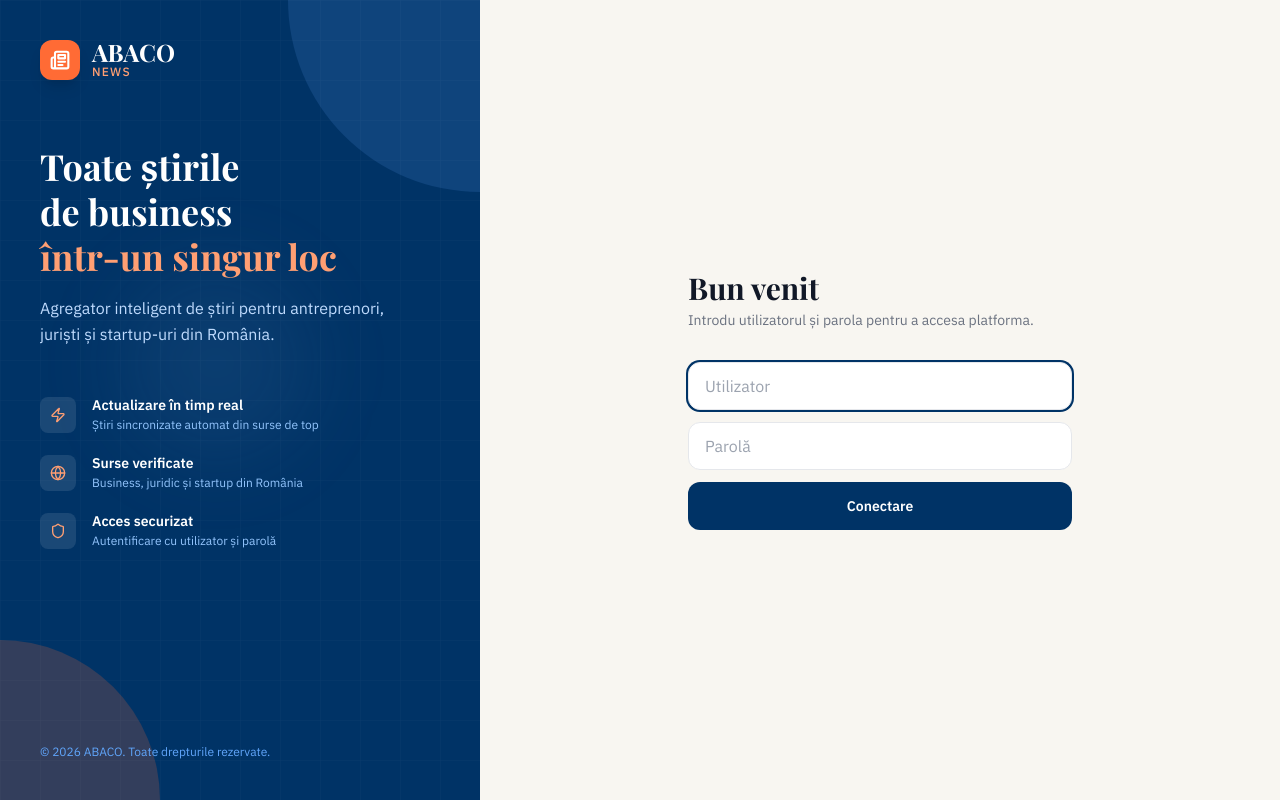
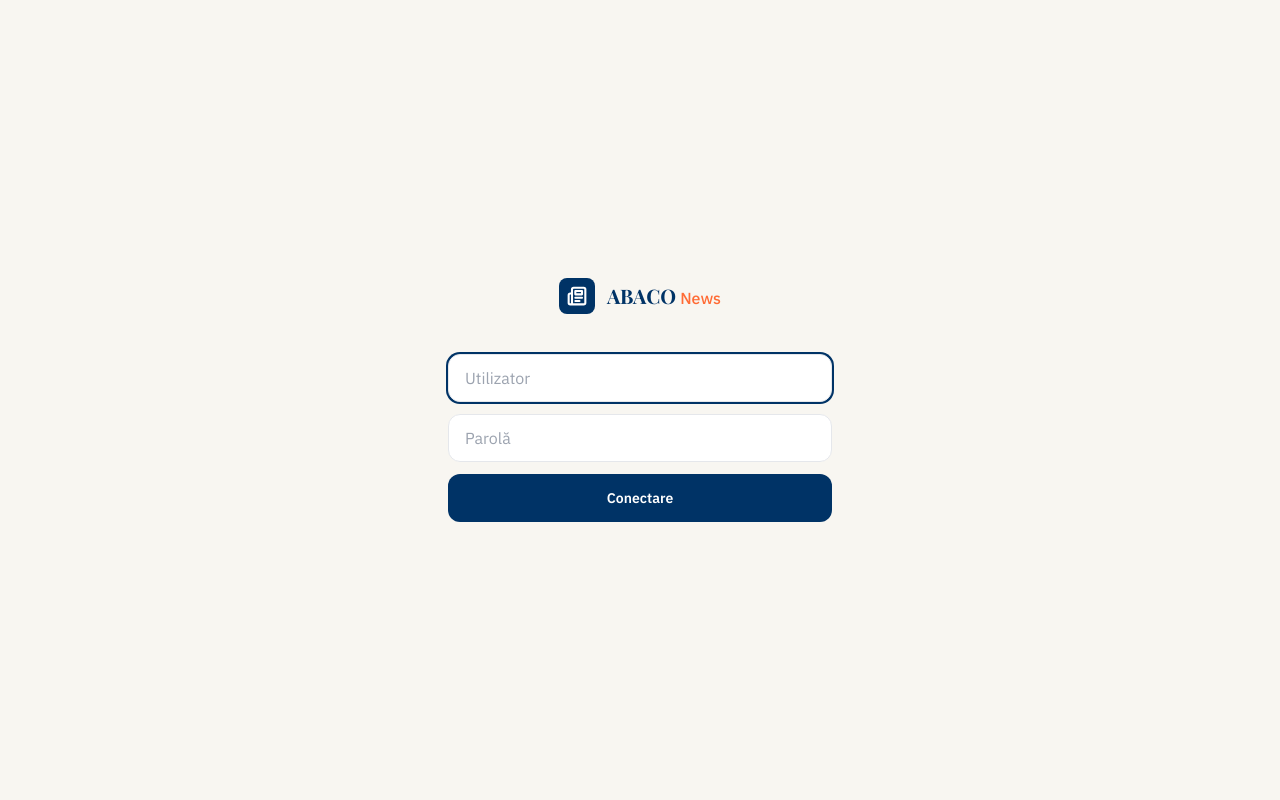
Before and after one commit to thomasbarbut/abaco-news-aggregator, a React (Vite) app in the folder frontend/: page /login in a window 1280 px wide. Built offline with nearby package versions, Linux system fonts and the light colour scheme; a web font is replaced by a local one.

Commit message:
LoginPage: minimal centered form, drop the hero/features panel

```diff
--- a/frontend/src/pages/LoginPage.tsx
+++ b/frontend/src/pages/LoginPage.tsx
@@ -1,16 +1,10 @@
 import { useEffect, useState, useCallback } from 'react';
 import { useNavigate, useLocation } from 'react-router-dom';
 import { motion } from 'framer-motion';
-import { Newspaper, Shield, Zap, Globe } from 'lucide-react';
+import { Newspaper } from 'lucide-react';
 import apiClient, { setStoredToken } from '@/lib/api';
 import { useAuthStore } from '@/store/authStore';
 import type { User } from '@/types';
-
-const features = [
-  { icon: Zap,    label: 'Actualizare în timp real',  desc: 'Știri sincronizate automat din surse de top' },
-  { icon: Globe,  label: 'Surse verificate',           desc: 'Business, juridic și startup din România' },
-  { icon: Shield, label: 'Acces securizat',             desc: 'Autentificare cu utilizator și parolă' },
-];
 
 export default function LoginPage() {
   const navigate = useNavigate();
@@ -84,99 +78,15 @@ export default function LoginPage() {
   }, [adminUser, adminPass, navigate, setToken, setUser]);
 
   return (
-    <div className="min-h-screen flex">
-      {/* ── Left panel: branding ────────────────────────────────────── */}
-      <div className="hidden lg:flex flex-col w-[480px] shrink-0 bg-brand-500 relative overflow-hidden">
-        {/* Decorative elements */}
-        <div className="absolute top-0 right-0 w-96 h-96 rounded-full bg-brand-400/30 -translate-y-1/2 translate-x-1/2" />
-        <div className="absolute bottom-0 left-0 w-80 h-80 rounded-full bg-accent-500/20 translate-y-1/2 -translate-x-1/2" />
-        <div className="absolute top-1/3 left-1/4 w-48 h-48 rounded-full bg-brand-300/10 blur-2xl" />
-
-        {/* Grid pattern overlay */}
-        <div
-          className="absolute inset-0 opacity-[0.04]"
-          style={{
-            backgroundImage: 'linear-gradient(rgba(255,255,255,0.5) 1px, transparent 1px), linear-gradient(90deg, rgba(255,255,255,0.5) 1px, transparent 1px)',
-            backgroundSize: '40px 40px',
-          }}
-        />
-
-        <div className="relative z-10 flex flex-col h-full p-10">
-          {/* Logo */}
+    <div className="min-h-screen flex items-center justify-center p-6 bg-surface-light dark:bg-surface-dark">
       <motion.div
-            initial={{ opacity: 0, y: -16 }}
+        initial={{ opacity: 0, y: 16 }}
         animate={{ opacity: 1, y: 0 }}
-            transition={{ duration: 0.5 }}
-            className="flex items-center gap-3"
-          >
-            <div className="w-10 h-10 rounded-xl bg-accent-500 flex items-center justify-center shadow-lg">
-              <Newspaper className="w-5 h-5 text-white" strokeWidth={2.5} />
-            </div>
-            <div>
-              <h1 className="font-serif font-bold text-white text-2xl leading-none">ABACO</h1>
-              <p className="text-accent-400 text-xs font-medium tracking-widest uppercase">News</p>
-            </div>
-          </motion.div>
-
-          {/* Hero text */}
-          <motion.div
-            initial={{ opacity: 0, y: 24 }}
-            animate={{ opacity: 1, y: 0 }}
-            transition={{ duration: 0.5, delay: 0.15 }}
-            className="mt-16"
-          >
-            <h2 className="font-serif text-4xl font-bold text-white leading-tight text-balance">
-              Toate știrile de business<br />
-              <span className="text-accent-400">într-un singur loc</span>
-            </h2>
-            <p className="mt-4 text-blue-200 text-base leading-relaxed max-w-sm">
-              Agregator inteligent de știri pentru antreprenori, juriști și startup-uri din România.
-            </p>
-          </motion.div>
-
-          {/* Features */}
-          <motion.div
-            initial={{ opacity: 0 }}
-            animate={{ opacity: 1 }}
-            transition={{ duration: 0.5, delay: 0.3 }}
-            className="mt-12 flex flex-col gap-5"
-          >
-            {features.map(({ icon: Icon, label, desc }, i) => (
-              <motion.div
-                key={label}
-                initial={{ opacity: 0, x: -16 }}
-                animate={{ opacity: 1, x: 0 }}
-                transition={{ duration: 0.4, delay: 0.35 + i * 0.1 }}
-                className="flex items-start gap-4"
-              >
-                <div className="w-9 h-9 rounded-lg bg-white/10 flex items-center justify-center shrink-0 mt-0.5">
-                  <Icon className="w-4 h-4 text-accent-400" />
-                </div>
-                <div>
-                  <p className="text-white font-semibold text-sm">{label}</p>
-                  <p className="text-blue-300 text-xs mt-0.5">{desc}</p>
-                </div>
-              </motion.div>
-            ))}
-          </motion.div>
-
-          {/* Footer */}
-          <div className="mt-auto text-blue-400 text-xs">
-            © {new Date().getFullYear()} ABACO. Toate drepturile rezervate.
-          </div>
-        </div>
-      </div>
-
-      {/* ── Right panel: login form ──────────────────────────────────── */}
-      <div className="flex-1 flex items-center justify-center p-6 bg-surface-light dark:bg-surface-dark">
-        <motion.div
-          initial={{ opacity: 0, y: 24 }}
-          animate={{ opacity: 1, y: 0 }}
-          transition={{ duration: 0.5, delay: 0.1 }}
+        transition={{ duration: 0.3 }}
         className="w-full max-w-sm"
       >
-          {/* Mobile logo */}
-          <div className="flex lg:hidden items-center gap-3 mb-10">
+        {/* Logo */}
+        <div className="flex items-center justify-center gap-3 mb-10">
           <div className="w-9 h-9 rounded-lg bg-brand-500 flex items-center justify-center">
             <Newspaper className="w-5 h-5 text-white" strokeWidth={2.5} />
           </div>
@@ -186,19 +96,12 @@ export default function LoginPage() {
           </div>
         </div>
 
-          <h2 className="font-serif text-3xl font-bold text-gray-900 dark:text-white mb-1">
-            Bun venit
-          </h2>
-          <p className="text-gray-500 dark:text-gray-400 text-sm mb-8">
-            Introdu utilizatorul și parola pentru a accesa platforma.
-          </p>
-
         {/* Error */}
         {error && (
           <motion.div
             initial={{ opacity: 0, y: -8 }}
             animate={{ opacity: 1, y: 0 }}
-              className="mb-6 p-4 rounded-xl bg-red-50 dark:bg-red-900/20 border border-red-100 dark:border-red-800 text-red-700 dark:text-red-400 text-sm"
+            className="mb-4 p-3 rounded-xl bg-red-50 dark:bg-red-900/20 border border-red-100 dark:border-red-800 text-red-700 dark:text-red-400 text-sm text-center"
           >
             {error}
           </motion.div>
@@ -232,6 +135,5 @@ export default function LoginPage() {
         </form>
       </motion.div>
     </div>
-    </div>
   );
 }
```
Lines whose indentation alone changed are shown as unchanged.
